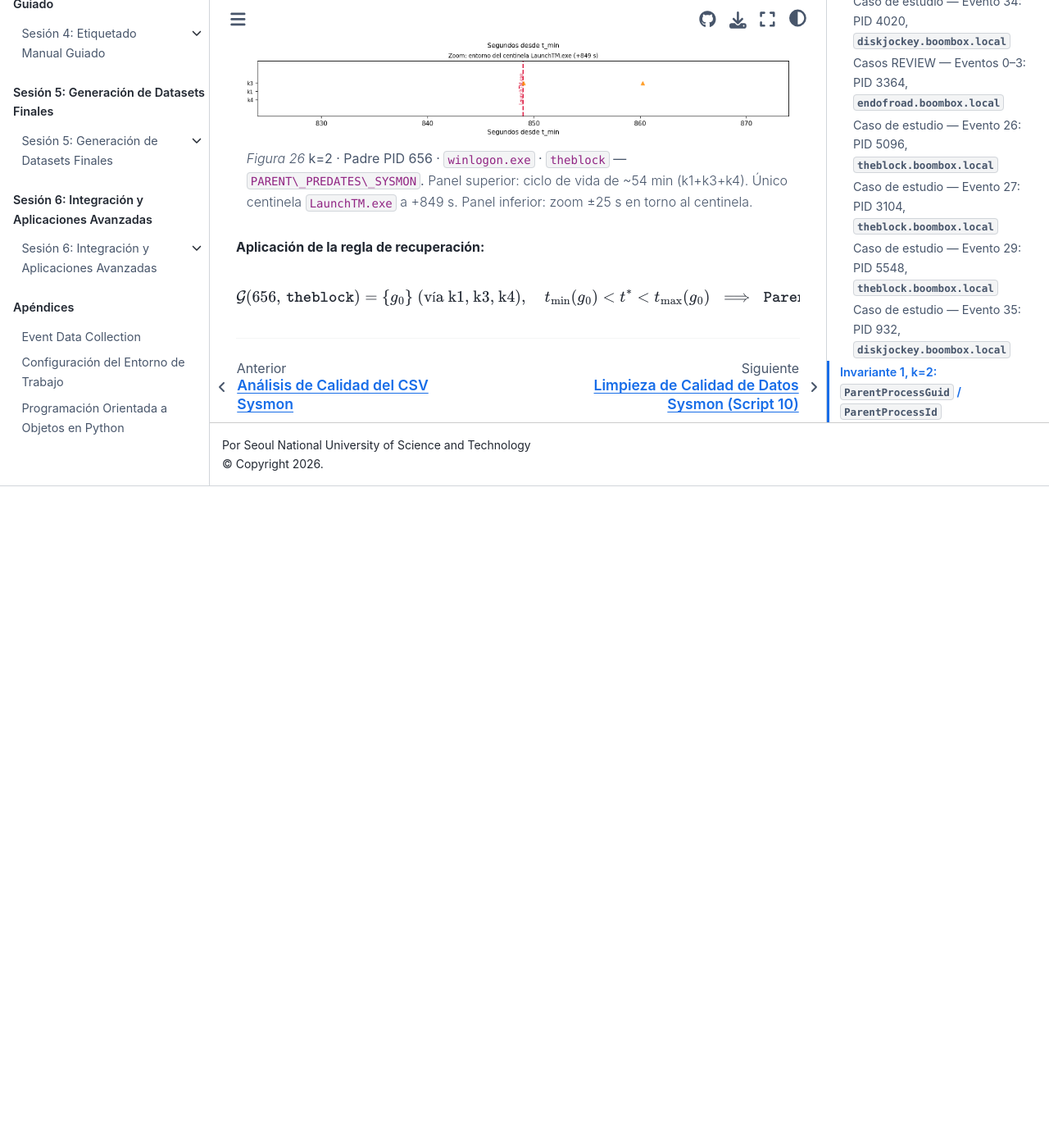
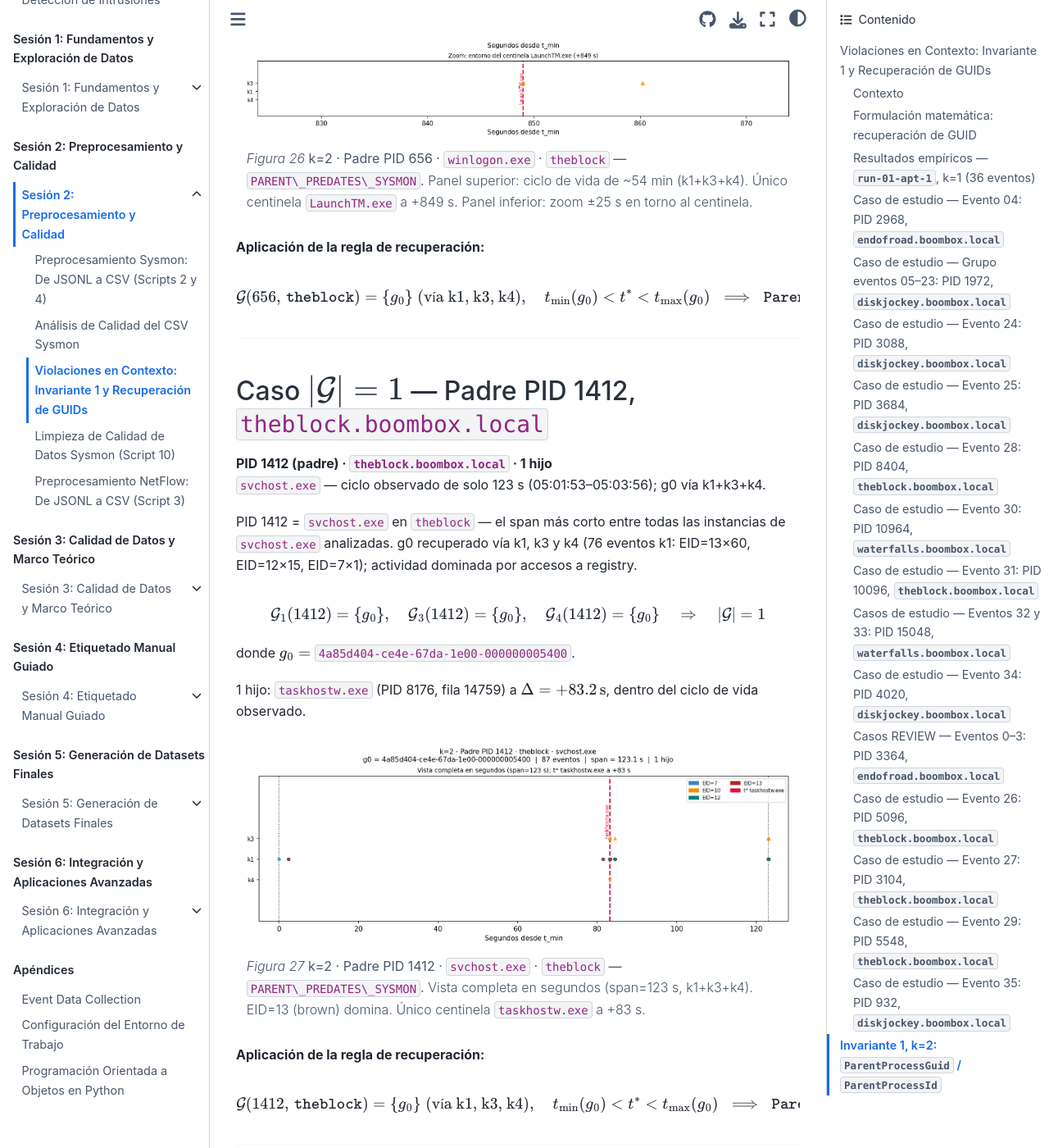
Before and after one commit to ollerenac/curso2026, a Jupyter Book: the page built from sesion-2/9-violaciones-en-contexto.md, in a window 1280 px wide and 1400 px high, scrolled down 50565 px. Shown: the whole window at 82% size. Built offline with Jupyter Book 1.0.4 settings and Sphinx 7.4.7 and the Sphinx Book theme 1.1.4, drawn with Linux system fonts in a browser that asks for light colours; before the commit the page ends 51158 px from its top, so only the background shows below that.

Commit message:
analysis(sesion-2): add k=2 REPLACE_GUID case — padre PID 1412 svchost.exe theblock
Span más corto observado (123s). g0 vía k1+k3+k4. 1 hijo: taskhostw.exe a +83s.
MD actualizado con figura ev_k2_tb1412_timeline.png.

Co-Authored-By: Claude Sonnet 4.6 <noreply@anthropic.com>

````diff
--- a/sesion-2/9-violaciones-en-contexto.md
+++ b/sesion-2/9-violaciones-en-contexto.md
@@ -1902,3 +1902,44 @@ t_{\min}(g_0) < t^* < t_{\max}(g_0)
 $$
 
 ---
+
+## Caso $\lvert\mathcal{G}\rvert = 1$ — Padre PID 1412, `theblock.boombox.local`
+
+**PID 1412 (padre) · `theblock.boombox.local` · 1 hijo**
+`svchost.exe` — ciclo observado de solo 123 s (05:01:53–05:03:56); g0 vía k1+k3+k4.
+
+PID 1412 = `svchost.exe` en `theblock` — el span más corto entre todas las instancias
+de `svchost.exe` analizadas. g0 recuperado vía k1, k3 y k4 (76 eventos k1:
+EID=13×60, EID=12×15, EID=7×1); actividad dominada por accesos a registry.
+
+$$
+\mathcal{G}_1(1412) = \{g_0\},\quad
+\mathcal{G}_3(1412) = \{g_0\},\quad
+\mathcal{G}_4(1412) = \{g_0\}
+\quad\Rightarrow\quad \lvert\mathcal{G}\rvert = 1
+$$
+
+donde $g_0 =$ `4a85d404-ce4e-67da-1e00-000000005400`.
+
+1 hijo: `taskhostw.exe` (PID 8176, fila 14759) a $\Delta = +83.2\,\text{s}$,
+dentro del ciclo de vida observado.
+
+```{figure} img/ev_k2_tb1412_timeline.png
+:name: ev-k2-tb1412-timeline
+:width: 100%
+
+**k=2 · Padre PID 1412 · `svchost.exe` · `theblock` — `PARENT\_PREDATES\_SYSMON`.**
+Vista completa en segundos (span=123 s, k1+k3+k4). EID=13 (brown) domina.
+Único centinela `taskhostw.exe` a +83 s.
+```
+
+**Aplicación de la regla de recuperación:**
+
+$$
+\mathcal{G}(1412,\,\texttt{theblock}) = \{g_0\}\;(\text{vía k1, k3, k4}),\quad
+t_{\min}(g_0) < t^* < t_{\max}(g_0)
+\;\implies\; \texttt{ParentProcessGuid} \leftarrow g_0 \quad
+[\texttt{PARENT\_PREDATES\_SYSMON}]
+$$
+
+---
````
Also changed, not shown: sesion-2/img/ev_k2_tb1412_timeline.png (added), 1 other file.
